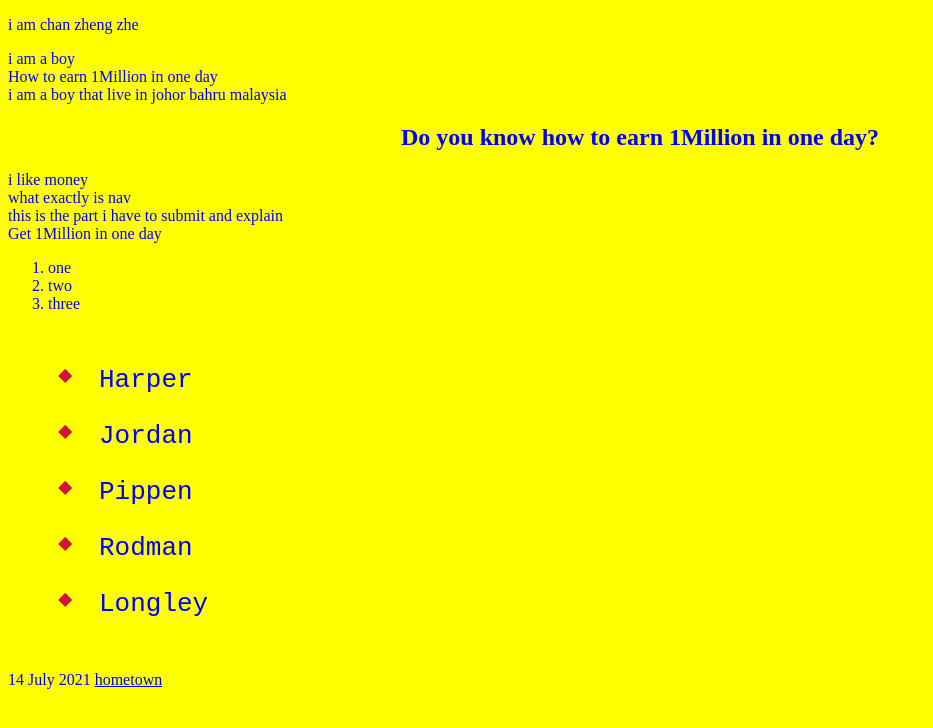
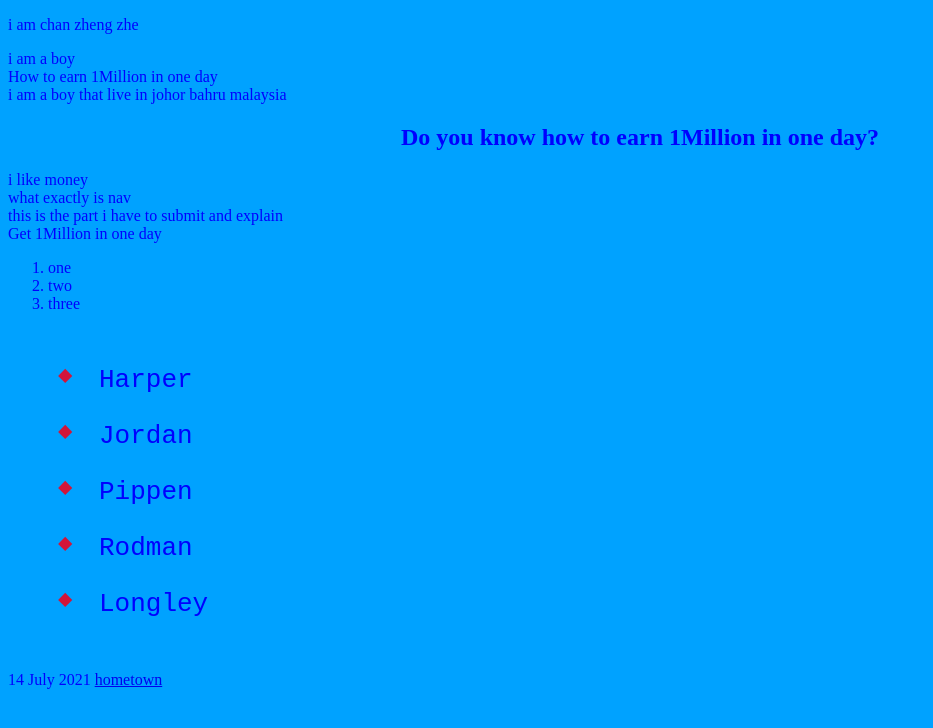
Before and after one commit to ChanZhengZhe/chan0017, a plain HTML site: page index.html in a window 1280 px wide. Shown: the whole page, without its empty margins (0-933 px from the left). Drawn offline with Linux system fonts and the light colour scheme.

Commit message:
Update style.css

```diff
--- a/style.css
+++ b/style.css
@@ -39,5 +39,5 @@ ul {
 
 
 body { color:  blue;
-  background-color:  yellow;
+  background-color:  rgb(0, 162, 255);
 }
```
